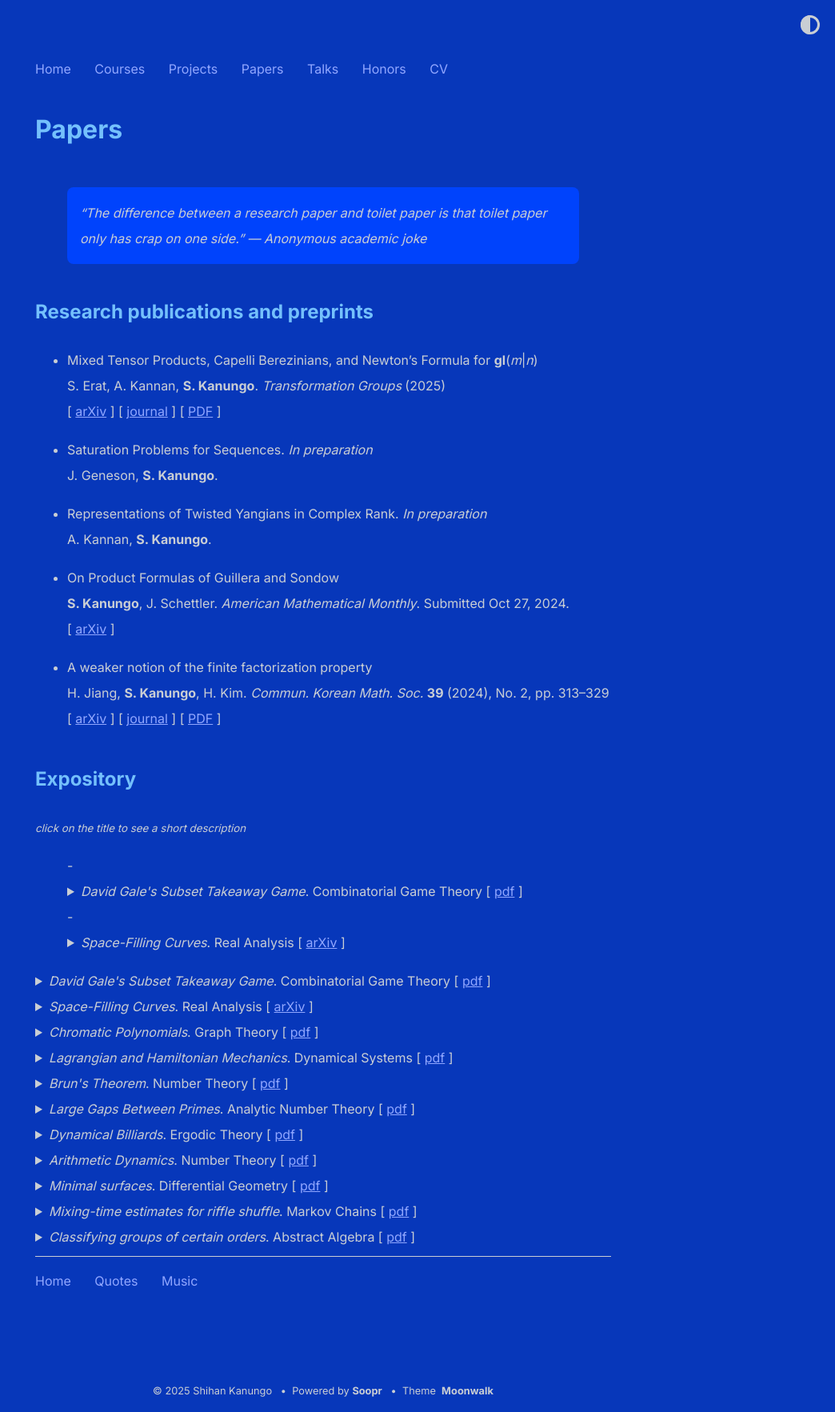
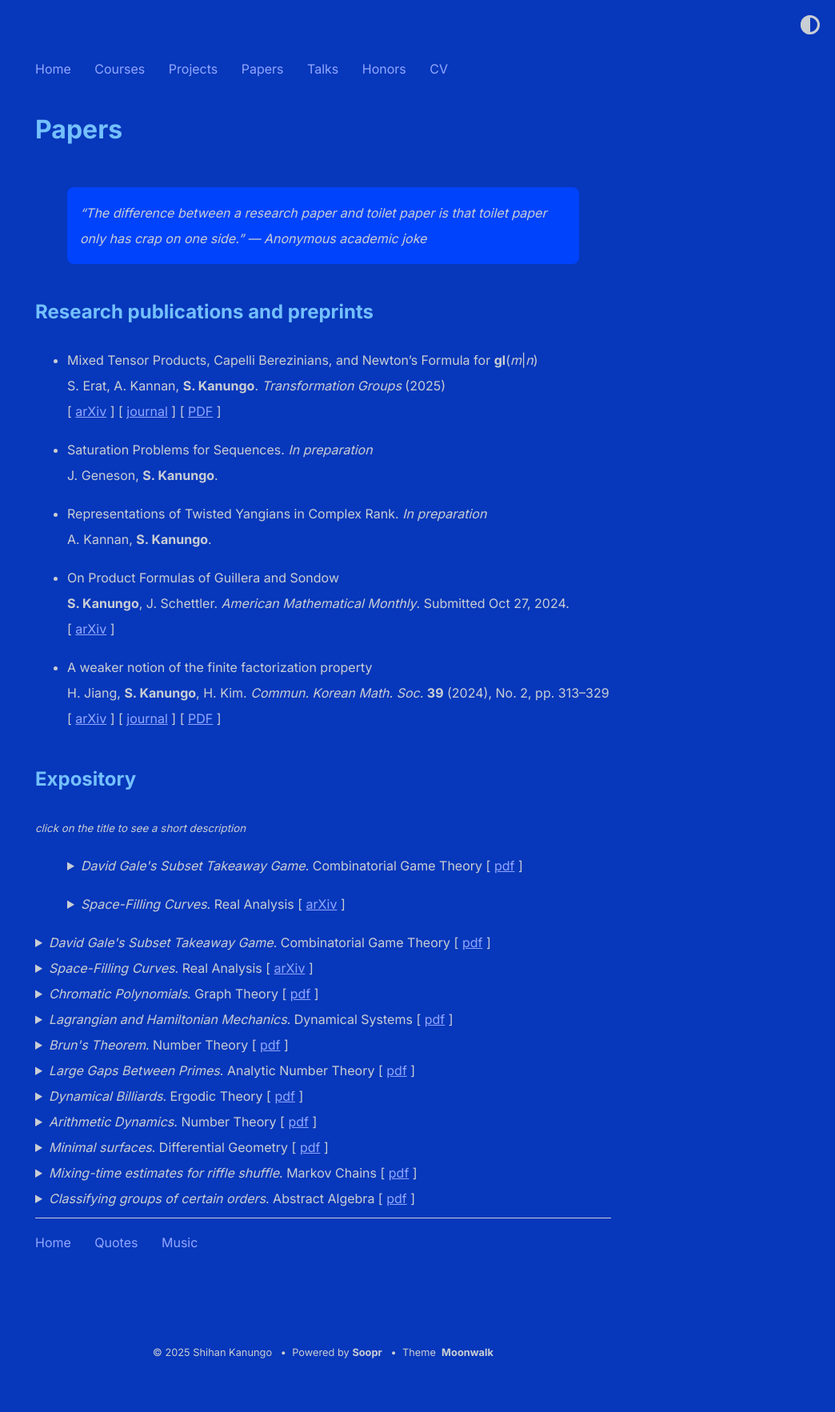
Before and after one commit to shihankanungo/shihankanungo.github.io, a Jekyll site: the page built from papers.md, in a window 1280 px wide. Shown: the whole page at 80% size, without its empty margins (236-1280 px from the left). Built offline with Jekyll 4.4.1, drawn with Linux system fonts in a browser that asks for light colours; after the commit the page ends 1717 px from its top, so only the background shows below that.

Commit message:
Update papers.md

```diff
--- a/papers.md
+++ b/papers.md
@@ -32,14 +32,16 @@ title: Papers
 <small><i>click on the title to see a short description</i></small>
 
 <ul> <li style="list-style-type: none;">
-- <details>
+<details>
   <summary><i>David Gale's Subset Takeaway Game</i>. Combinatorial Game Theory [ <a href="subset-takeaway.pdf">pdf</a> ] </summary>
   <small>We describe the natural interpretation of the game in terms of simplicial complexes, and the binary star reduction technique that shows that <i>Subset
   Takeaway</i> is a second player win for <i>n</i> < 7. We also look at Subset Takeway played on a graph, and compute the Grundy values for complete <i>n</i>-partite
   graphs and all bipartite graphs.<br></small><br>
-  </details>
+</details>
+</li> </ul>
 
-- <details>
+<ul> <li style="list-style-type: none;">
+<details>
   <summary><i>Space-Filling Curves</i>. Real Analysis [ <a href="https://arxiv.org/abs/2501.04705">arXiv</a> ] </summary>
   <small>We examine space-filling curves, which are surjective continuous maps from [0, 1] to some higher-dimensional space, usually the unit square [0, 1]<sup>2</sup>. In
   particular, we define Peano’s curve and Lebesgue’s curve, and state some of their properties. We also discuss the Hahn-Mazurkiewicz theorem, which characterizes those
```
